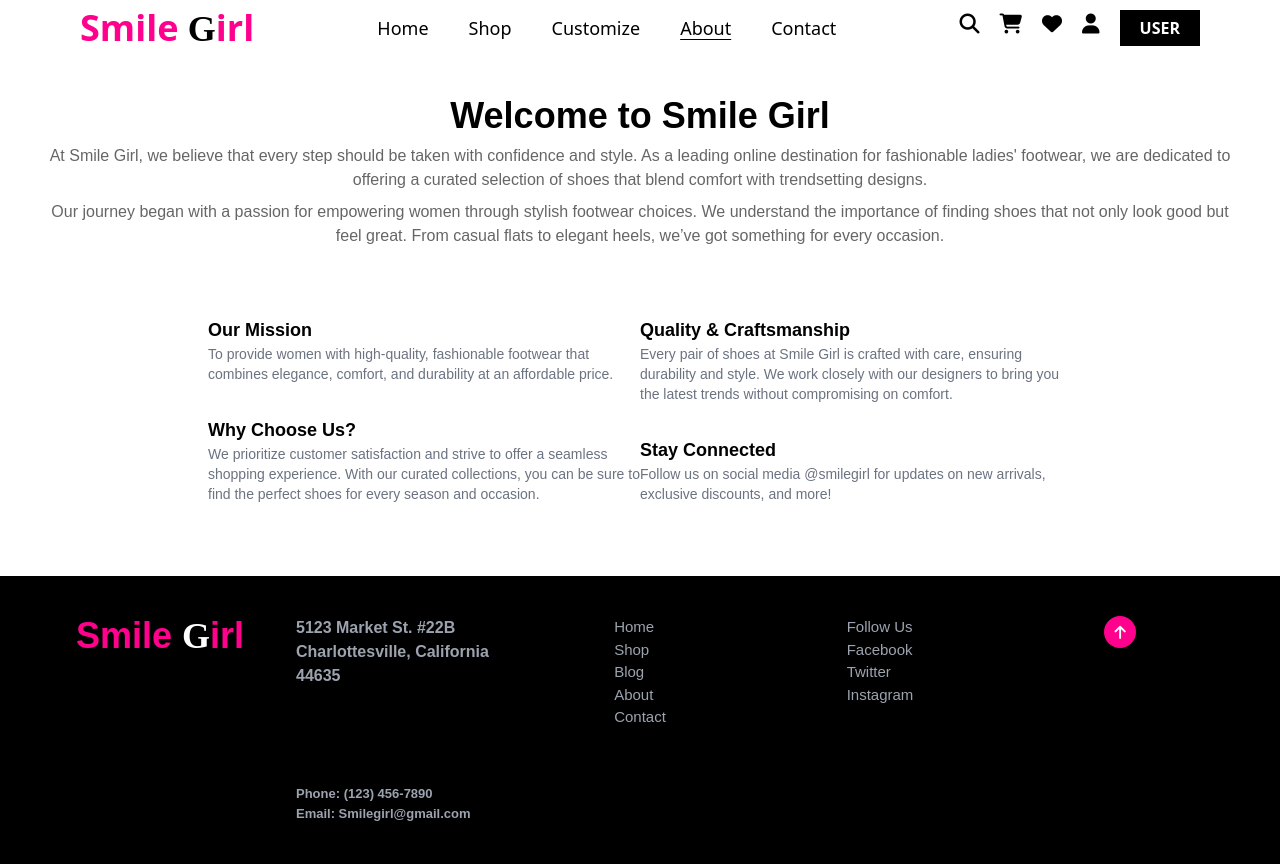
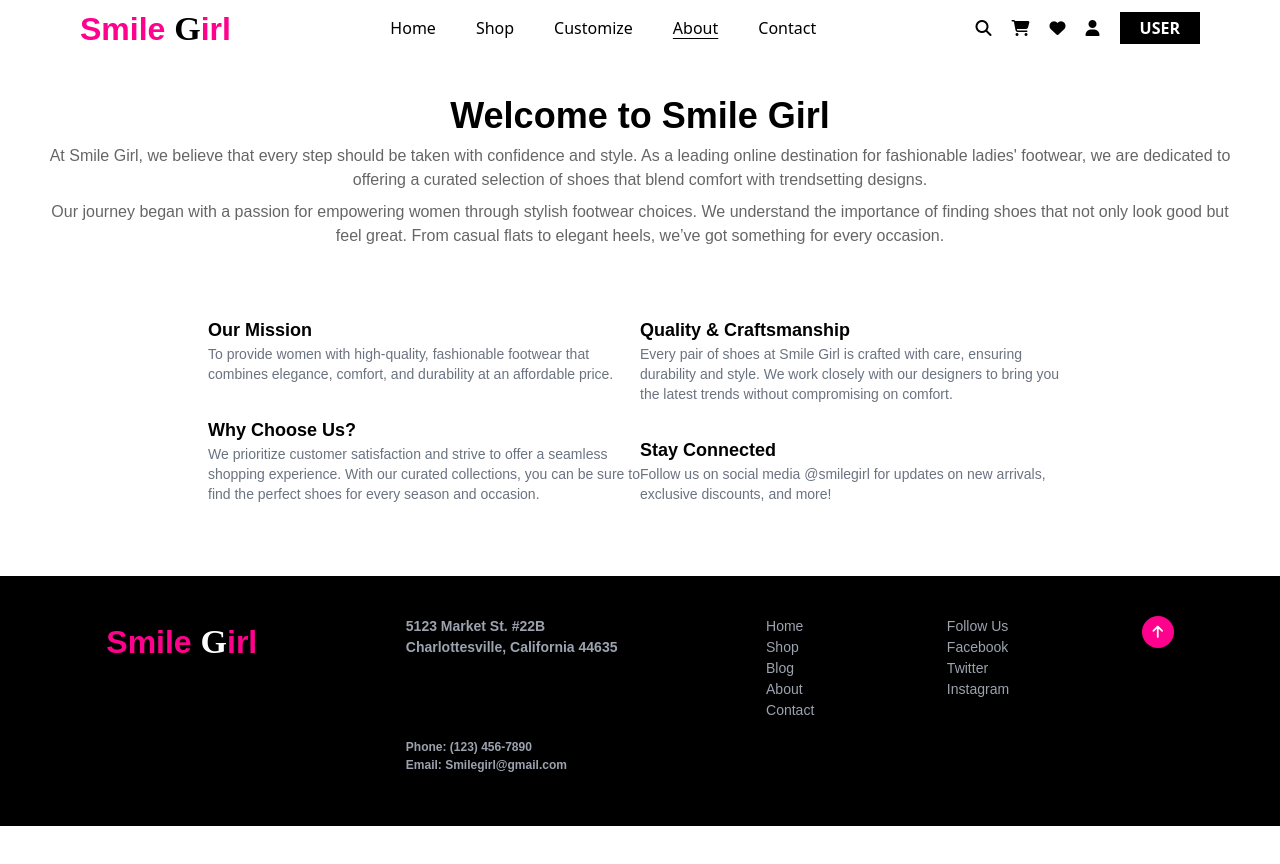
Before and after one commit to Dhanushkagodage/SmileGirl_Web, a React (Vite) app in the folder FrontEnd/: page /about in a window 1280 px wide. Shown: the top 864 px of the page. After the commit the page ends 826 px from the top, so only its background shows below. Built offline with nearby package versions, Linux system fonts and the light colour scheme.

Commit message:
add some changes

```diff
--- a/FrontEnd/src/components/footer/footer.jsx
+++ b/FrontEnd/src/components/footer/footer.jsx
@@ -3,32 +3,32 @@
 
 function footer() {
   return (
-    <div className="w-full bg-black h-[300px]  ">
-      <div className="grid grid-cols-5  justify-around lg:px-10 xl:px-10 sm:px-12 md:px-20 px-10 text-gray-400 pt-10 justify-items-center font-poppins">
+    <div className="w-full bg-black h-[250px]  ">
+      <div className="grid grid-flow-col  justify-around lg:px-10 xl:px-10 sm:px-12 md:px-20 px-10 text-gray-400 pt-10 justify-items-center font-poppins ">
         {/* text column1 */}
-        <div className="">
-          <h1 className="text-xl font-extrabold text-custom-pink sm:text-2xl md:text-3xl lg:text-4xl">
+        <div className="inline-flex">
+        <h1 className=" font-extrabold text-custom-pink text-[18px] sm:text-[20px] md:text-[26px] lg:text-[32px] font-poppins">
           Smile{" "}
-            <span className="text-xl font-extrabold text-white sm:text-2xl md:text-3xl lg:text-4xl font-ReggaeOne">
+          <span className=" font-extrabold text-white text-[18px] sm:text-[20px] md:text-[28px] lg:text-[34px] font-ReggaeOne">
             G
           </span>
           irl
         </h1>
       </div>
         {/* text column2 */}
-        <div className="grid grid-cols-1 invisible xl:visible font-semibold px-4">
-          <div className="">
+        <div className="grid grid-cols-1 invisible xl:visible xl:w-full w-[0] font-semibold px-4">
+          <div className="text-[14px]">
             <h1>5123 Market St. #22B </h1>
             <h1>Charlottesville, California 44635</h1>
           </div>
-          <div className="pt-24 text-[13px]">
+          <div className="pt-20 text-[12px] ">
             <h1>Phone: (123) 456-7890</h1>
             <h1>Email: Smilegirl@gmail.com</h1>
           </div>
         </div>
 
         {/* text column3 */}
-        <div className="text-[10px] sm:text-[12px] md:text-[13px] lg:text-[15px]">
+        <div className="text-[10px] sm:text-[10px] md:text-[12px] lg:text-[14px]">
           <ul>
             <li>Home</li>
             <li>Shop</li>
@@ -39,7 +39,7 @@
         </div>
 
         {/* text column4 */}
-        <div className="text-[10px] sm:text-[12px] md:text-[13px] lg:text-[15px]">
+        <div className="text-[10px] sm:text-[10px] md:text-[12px] lg:text-[14px]">
           <h1>Follow Us</h1>
           <h1>Facebook</h1>
           <h1>Twitter</h1>
@@ -47,7 +47,7 @@
         </div>
 
         {/* text column5 */}
-        <div className="text-[10px] sm:text-[12px] md:text-[13px] lg:text-[15px]">
+        <div className="text-[10px] sm:text-[10px] md:text-[12px] lg:text-[14px]">
           <button className="bg-custom-pink rounded-full hover:bg-black-600 text-white flex justify-center items-center w-8 h-8">
             <i className="fas fa-arrow-up text-white"></i>
           </button>
--- a/FrontEnd/src/components/layout/layout.jsx
+++ b/FrontEnd/src/components/layout/layout.jsx
@@ -14,7 +14,7 @@
       <NavBar />
 
       {/* Content */}
-      <div>{children}</div>
+      <div className="pt-14">{children}</div>
 
       {/* Footer */}
       <Footer />
--- a/FrontEnd/src/components/navbar/navBar.jsx
+++ b/FrontEnd/src/components/navbar/navBar.jsx
@@ -55,11 +55,11 @@
   };
 
   return (
-    <div className="relative inline-flex items-center justify-between w-full bg-white h-14 lg:px-26 xl:px-26 sm:px-12 md:px-20 px-12">
+    <div className="fixed inline-flex items-center justify-between w-full bg-white h-14 lg:px-26 xl:px-26 sm:px-12 md:px-20 px-12 z-50">
       <div className="inline-flex">
-        <h1 className="text-xl font-extrabold text-custom-pink sm:text-2xl md:text-3xl lg:text-4xl">
+        <h1 className=" font-extrabold text-custom-pink text-[18px] sm:text-[20px] md:text-[26px] lg:text-[32px] font-poppins">
           Smile{" "}
-          <span className="text-xl font-extrabold text-black sm:text-2xl md:text-3xl lg:text-4xl font-ReggaeOne">
+          <span className=" font-extrabold text-black text-[18px] sm:text-[20px] md:text-[28px] lg:text-[34px] font-ReggaeOne">
             G
           </span>
           irl
@@ -67,14 +67,14 @@
       </div>
 
       {/* First nav - visible on lg screens */}
-      <nav className="hidden lg:flex">
-        <ul className="inline-flex space-x-10 font-medium">
+      <nav className="hidden lg:flex text-[16px]">
+        <ul className="inline-flex space-x-10 font-medium ">
           {!isAdmin ? (
             <>
               <NavLink
                 to="/"
                 className={({ isActive }) =>
-                  `text-lg ${isActive ? "underline underline-offset-4 " : ""}`
+                  ` ${isActive ? "underline underline-offset-4 " : ""}`
                 }
               >
                 Home
@@ -82,7 +82,7 @@
               <NavLink
                 to="/shop"
                 className={({ isActive }) =>
-                  `text-lg ${isActive ? "underline underline-offset-4 " : ""}`
+                  ` ${isActive ? "underline underline-offset-4 " : ""}`
                 }
               >
                 Shop
@@ -90,7 +90,7 @@
               <NavLink
                 to="/customize"
                 className={({ isActive }) =>
-                  `text-lg ${isActive ? "underline underline-offset-4 " : ""}`
+                  ` ${isActive ? "underline underline-offset-4 " : ""}`
                 }
               >
                 Customize
@@ -98,7 +98,7 @@
               <NavLink
                 to="/about"
                 className={({ isActive }) =>
-                  `text-lg ${isActive ? "underline underline-offset-4 " : ""}`
+                  ` ${isActive ? "underline underline-offset-4 " : ""}`
                 }
               >
                 About
@@ -106,7 +106,7 @@
               <NavLink
                 to="/contact"
                 className={({ isActive }) =>
-                  `text-lg ${isActive ? "underline underline-offset-4 " : ""}`
+                  ` ${isActive ? "underline underline-offset-4 " : ""}`
                 }
               >
                 Contact
@@ -117,7 +117,7 @@
               <NavLink
                 to="/dashboard"
                 className={({ isActive }) =>
-                  `text-lg ${isActive ? "underline underline-offset-4 " : ""}`
+                  ` ${isActive ? "underline underline-offset-4 " : ""}`
                 }
               >
                 Dashboard
@@ -125,7 +125,7 @@
               <NavLink
                 to="/allproducts"
                 className={({ isActive }) =>
-                  `text-lg ${isActive ? "underline underline-offset-4 " : ""}`
+                  `${isActive ? "underline underline-offset-4 " : ""}`
                 }
               >
                 All Products
@@ -133,7 +133,7 @@
               <NavLink
                 to="/orderslist"
                 className={({ isActive }) =>
-                  `text-lg ${isActive ? "underline underline-offset-4 " : ""}`
+                  `${isActive ? "underline underline-offset-4 " : ""}`
                 }
               >
                 Orders List
@@ -141,7 +141,7 @@
               <NavLink
                 to="/addproduct"
                 className={({ isActive }) =>
-                  `text-lg ${isActive ? "underline underline-offset-4 " : ""}`
+                  `${isActive ? "underline underline-offset-4 " : ""}`
                 }
               >
                 Add Product
@@ -153,7 +153,7 @@
 
       {/* Second nav (icons) - always visible */}
       <nav className="items-end">
-        <ul className="inline-flex space-x-5 text-sm font-extrabold sm:text-base md:text-lg lg:text-xl">
+        <ul className="inline-flex space-x-5  font-extrabold xl:text-[16px] lg:text-[16px] md:text-[14px] sm:text-[12px] text-[12px] items-center">
           <li>
             <Link to="/" className="">
               <i className="fas fa-search"></i>
@@ -192,14 +192,14 @@
       </nav>
 
       {/* Menu button for small screens */}
-      <button className="block lg:hidden z-50" onClick={toggleMenu}>
+      <button className="block lg:hidden z-50 ml-4" onClick={toggleMenu}>
         <i className="fas fa-bars"></i>
       </button>
 
       {/* Mobile menu - visible only on small and medium screens */}
       {isMenuOpen && (
         <nav className="absolute left-0 w-full bg-white top-14 lg:hidden z-40">
-          <ul className="flex flex-col items-center space-y-5 text-base font-medium sm:text-lg md:text-xl">
+          <ul className="flex flex-col items-center font-medium text-[14px] space-y-2">
             {!isAdmin ? (
               <>
                 <li>
--- a/FrontEnd/src/components/shoecard/shoecard.jsx
+++ b/FrontEnd/src/components/shoecard/shoecard.jsx
@@ -11,7 +11,7 @@
   const navigate = useNavigate();
 
   return (
-    <div className="w-full p-8" onClick={() => navigate('/aboutShoe')}>
+    <div className="w-full xl:p-[32px]] lg:p-[32px] md:p-[24px] sm:p-[16px] p-[8px]" onClick={() => navigate('/aboutShoe')}>
       <div className="grid h-fit shadow-[0_0_10px_0_rgba(0,0,0,0.2)] relative">
         {/* image row */}
         <div className="relative h-fit">
```
Also changed, not shown: FrontEnd/src/pages/admin/components/graphchart/graphChart.jsx (+5 -6 lines). Lines whose indentation alone changed are shown as unchanged.
